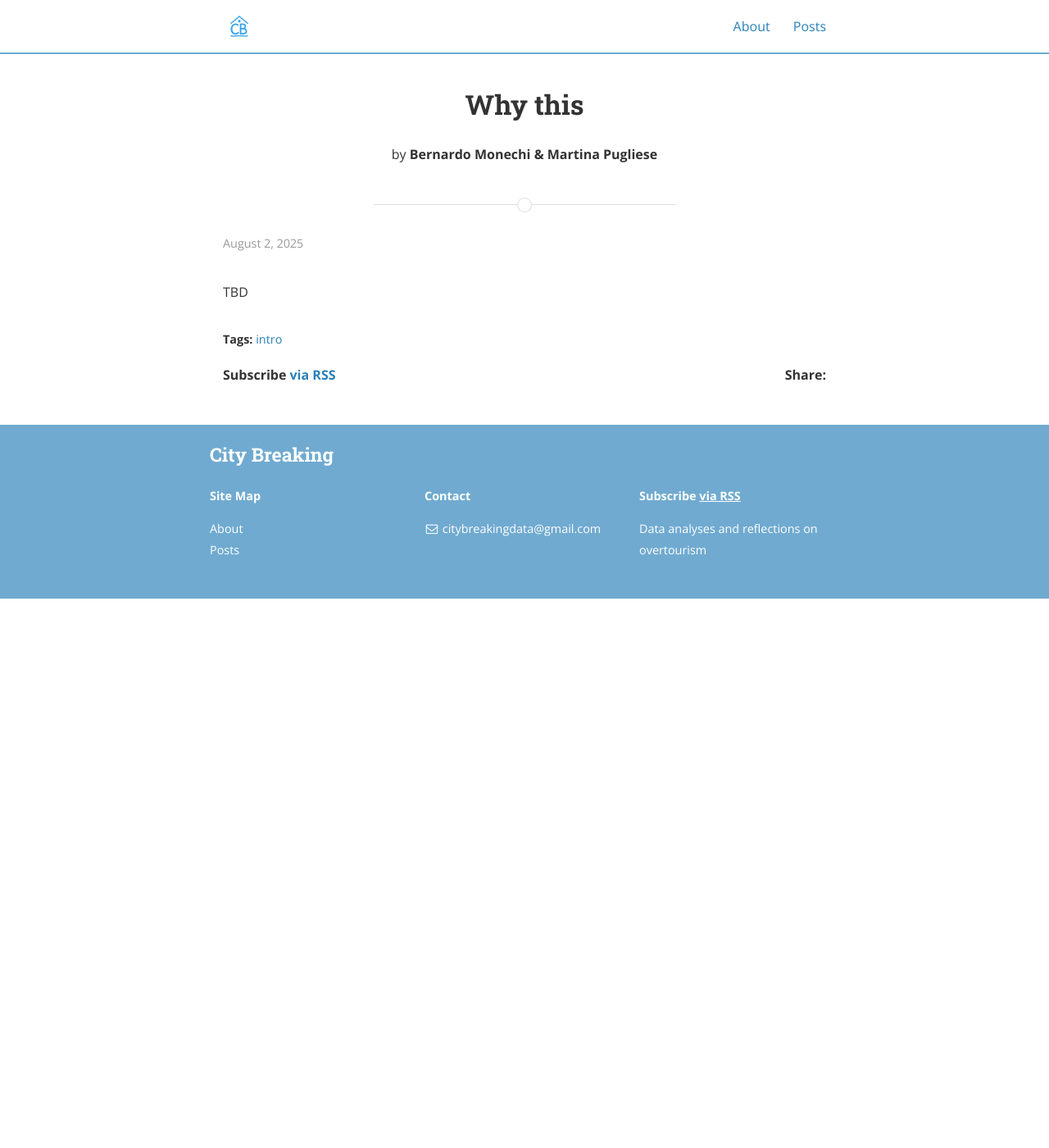
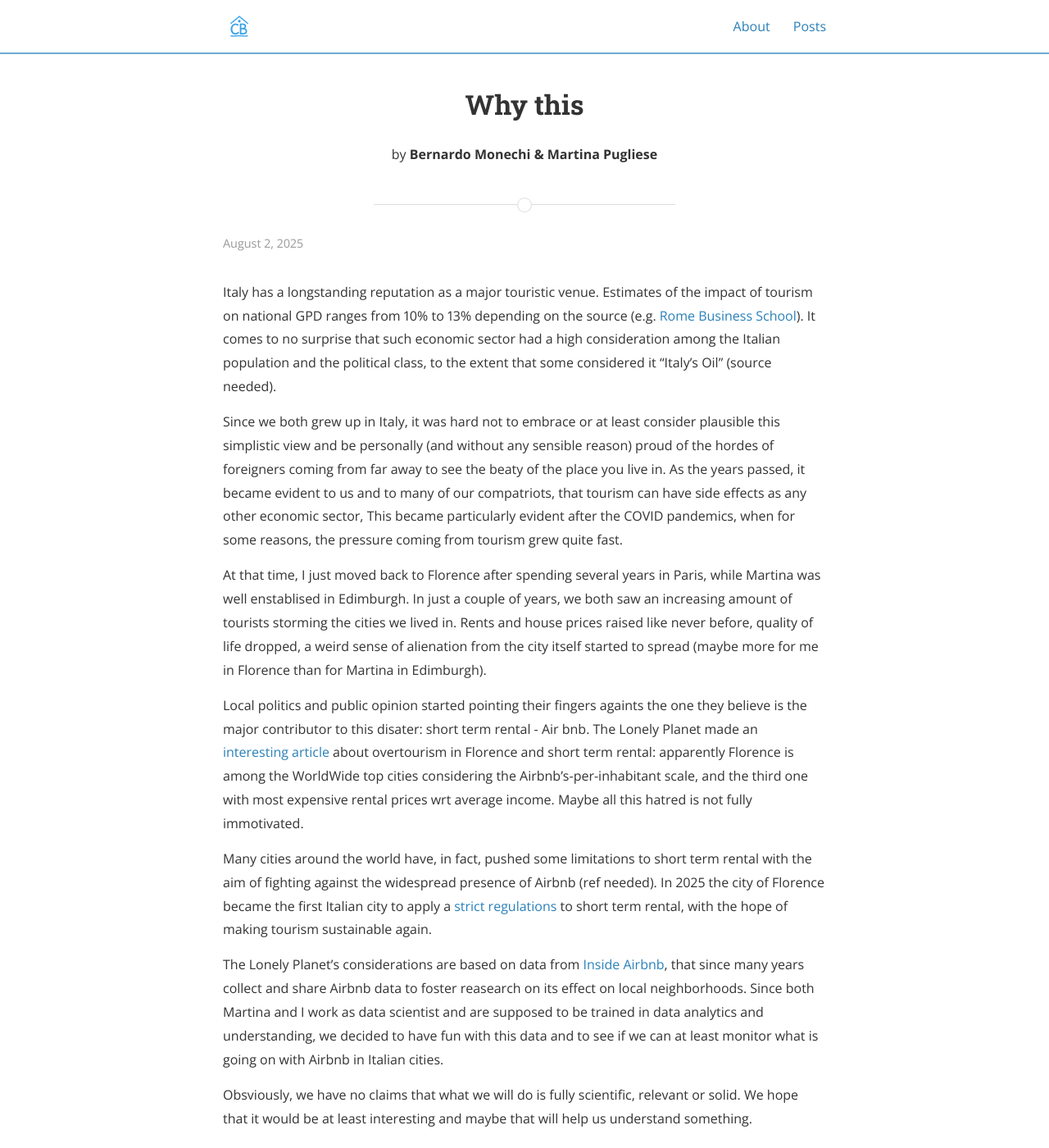
Before and after one commit to bernomone/citybreaking, a Jekyll site: the page built from _posts/2015-04-20-why-this-intro.md, in a window 1280 px wide and 1400 px high. Shown: the whole window at 82% size. Built offline with Jekyll 4.4.1, drawn with Linux system fonts in a browser that asks for light colours; nearby versions of some CDN libraries; some of the changed text lies outside the part shown.

Commit message:
why this proposal

```diff
--- a/_posts/2015-04-20-why-this-intro.md
+++ b/_posts/2015-04-20-why-this-intro.md
@@ -6,4 +6,25 @@ author: Bernardo Monechi & Martina Pugliese
 tags:	intro
 ---
 
-TBD
+Italy has a longstanding reputation as a major touristic venue. Estimates of the impact of tourism on national GPD ranges from 10% to 13% depending on the source (e.g. [Rome Business School](https://romebusinessschool.com/blog/the-business-of-tourism-in-italy-analysis-and-outlook-by-sector/)).
+It comes to no surprise that such economic sector had a high consideration among the Italian population and the political class, to the extent that some considered it "Italy's Oil" (source needed).
+
+Since we both grew up in Italy, it was hard not to embrace or at least consider plausible this simplistic view and be personally (and without any sensible reason) proud of the hordes of foreigners coming from far away to see the beaty of the place you live in.
+As the years passed, it became evident to us and to many of our compatriots, that tourism can have side effects as any other economic sector,
+This became particularly evident after the COVID pandemics, when for some reasons, the pressure coming from tourism grew quite fast.
+
+At that time, I just moved back to Florence after spending several years in Paris, while Martina was well enstablised in Edimburgh.
+In just a couple of years, we both saw an increasing amount of tourists storming the cities we lived in.
+Rents and house prices raised like never before, quality of life dropped, a weird sense of alienation from the city itself started to spread (maybe more for me in Florence than for Martina in Edimburgh).
+
+Local politics and public opinion started pointing their fingers againts the one they believe is the major contributor to this disater: short term rental - Air bnb.
+The Lonely Planet made an [interesting article](https://www.lonelyplanet.com/articles/florence-overtourism) about overtourism in Florence and short term rental: apparently Florence is among the WorldWide top cities considering the Airbnb’s-per-inhabitant scale, and the third one with most expensive rental prices wrt average income. Maybe all this hatred is not fully immotivated.
+
+Many cities around the world have, in fact, pushed some limitations to short term rental with the aim of fighting against the widespread presence of Airbnb (ref needed). In 2025 the city of Florence became the first Italian city to apply a [strict regulations](https://www.lodgify.com/blog/it/normativa-affitti-brevi-firenze/) to short term rental, with the hope of making tourism sustainable again.
+
+The Lonely Planet's considerations are based on data from [Inside Airbnb](https://insideairbnb.com/), that since many years collect and share Airbnb data to foster reasearch on its effect on local neighborhoods.
+Since both Martina and I work as data scientist and are supposed to be trained in data analytics and understanding, we decided to have fun with this data and to see if we can at least monitor what is going on with Airbnb in Italian cities.
+
+Obsviously, we have no claims that what we will do is fully scientific, relevant or solid. We hope that it would be at least interesting and maybe that will help us understand something.
+
+[Qua forse ci mettiamo delle prime analisi?]
```
